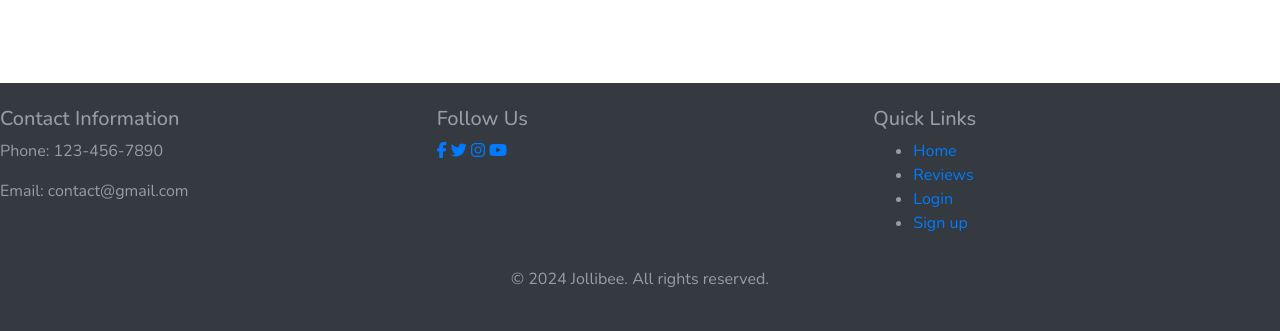
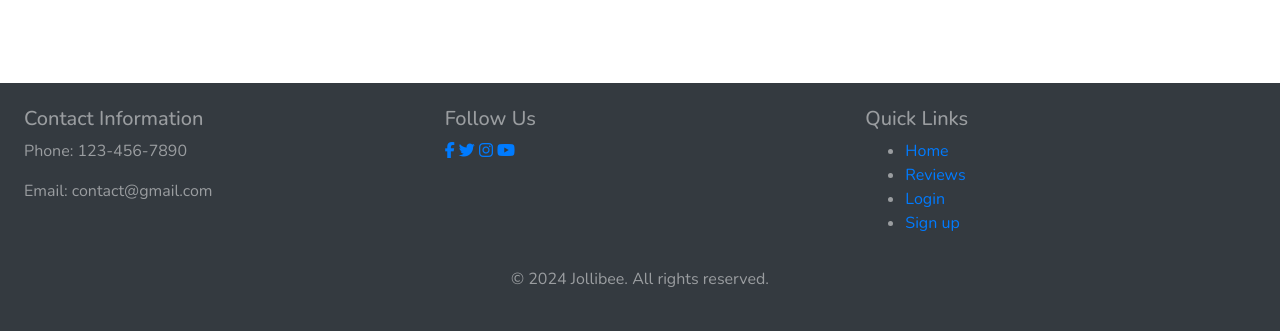
Before and after one commit to niuqaoJ-life/jollibee-fanpage, a Flask app: page / in a window 1280 px wide. Shown: the part 2887-3218 px from the top of the page. Run offline with Flask 3, Linux system fonts and the light colour scheme; data that the repository does not hold is empty; some libraries are stand-ins or nearby versions.

Commit message:
Adjusted padding for footer

```diff
--- a/website/templates/template.html
+++ b/website/templates/template.html
@@ -87,7 +87,7 @@
 
     <div class="container"> {% block content %}{% endblock %} </div>
 
-      <footer id="sticky-footer" class="flex-shrink-0 py-4 bg-dark text-white-50">
+      <footer id="sticky-footer" class="flex-shrink-0 p-4 bg-dark text-white-50">
         <div class="container">
           <div class="row">
             <!-- Contact Information -->
```
